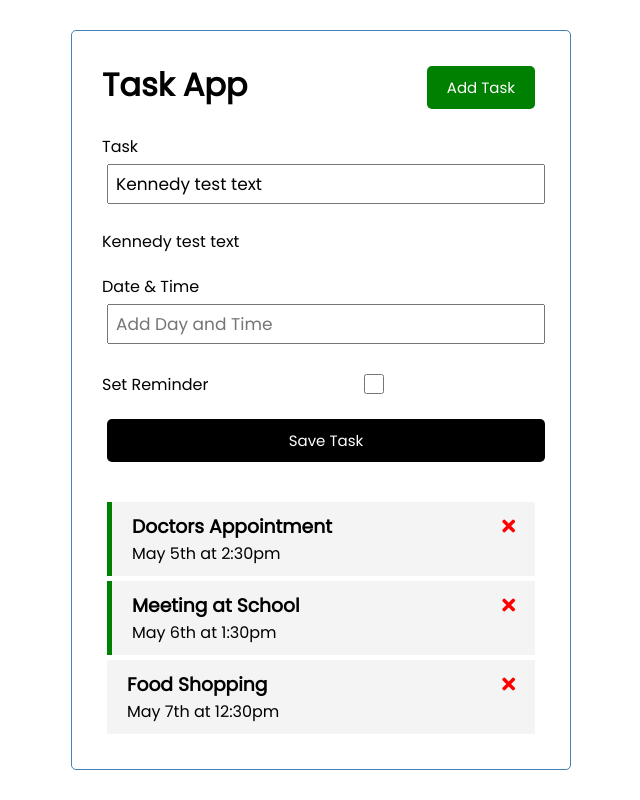
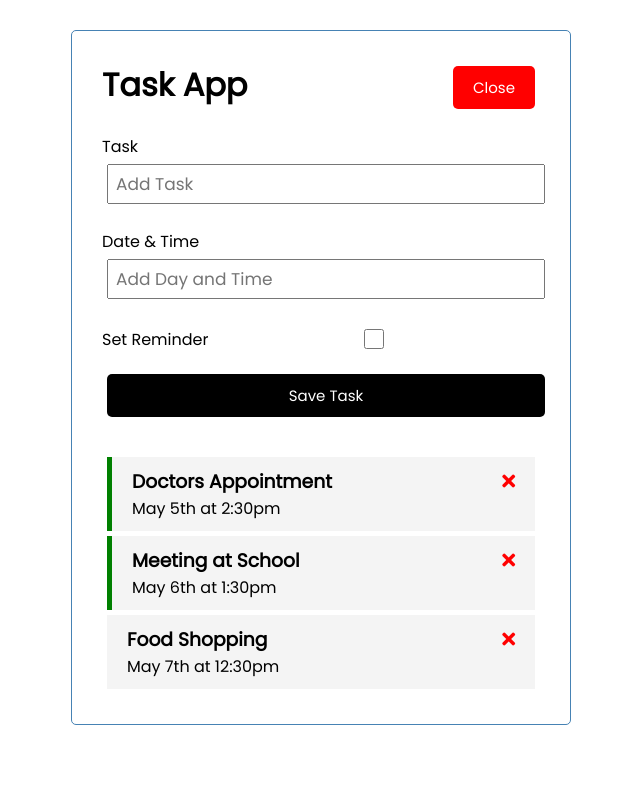
Before and after one commit to muendokennedy/vue-course-1, a Vue app: page / in a window 1280 px wide. Both pictures are taken after a click on the button "Add Task". Shown: the whole page, without its empty margins (319-959 px from the left). Built offline with nearby package versions, Linux system fonts and the light colour scheme.

Commit message:
Implemented the logic of adding a new task and toggling the appearance of the add-task form

```diff
--- a/src/App.vue
+++ b/src/App.vue
@@ -14,7 +14,8 @@ export default {
   },
   data() {
     return {
-      tasks: []
+      tasks: [],
+      ShowAddTask: false
     }
   },
   created() {
@@ -40,6 +41,12 @@ export default {
     ]
   },
   methods: {
+    toggleAddTask(){
+      this.ShowAddTask = !this.ShowAddTask
+    },
+    addTask(task){
+      this.tasks = [...this.tasks, task]
+    },
     deleteTask(id){
       this.tasks = this.tasks.filter((task) => (
         task.id !== id
@@ -57,8 +64,10 @@ export default {
 
 <template>
     <div class="container">
-      <Header title="Task App"/>
-      <AddTask/>
+      <Header title="Task App" v-on:toggle-add-task="toggleAddTask" v-bind:ShowAddTask="ShowAddTask"/>
+      <div v-if="ShowAddTask">
+        <AddTask v-on:add-task="addTask"/>
+      </div>
       <Tasks v-on:delete-task="deleteTask" v-on:toggle-reminder="toggleReminder" v-bind:tasks="tasks"/>
     </div>
 </template>
--- a/src/components/AddTask.vue
+++ b/src/components/AddTask.vue
@@ -4,7 +4,6 @@
     <label>Task</label>
     <input type="text" name="text" v-model="text" placeholder="Add Task">
   </div>
-  {{ text }}
   <div class="form-control">
     <label>Date & Time</label>
     <input type="text" name="day" v-model="day" placeholder="Add Day and Time">
@@ -23,7 +22,7 @@ export default {
   name: 'AddTask',
   data(){
     return {
-      text: 'Kennedy test text',
+      text: '',
       day: '',
       reminder: false
     }
@@ -38,9 +37,17 @@ export default {
       }
 
       const newTask = {
-        id: Math.floor(Math.random() * 10000),
+        id: Math.floor(Math.random() * 100000),
+        text: this.text,
+        day: this.day,
+        reminder: this.reminder
+      }
 
-      }
+      this.$emit('add-task', newTask)
+
+      this.text = ''
+      this.day = ''
+      this.reminder = false
     }
 
   }
--- a/src/components/Button.vue
+++ b/src/components/Button.vue
@@ -11,7 +11,7 @@ export default {
   },
   methods: {
     onClick(){
-      console.log('This button was clicked buddy')
+      this.$emit('btn-click')
     }
   }
 }
--- a/src/components/Header.vue
+++ b/src/components/Header.vue
@@ -1,7 +1,7 @@
 <template>
   <header>
     <h1>{{ title }}</h1>
-    <Button text="Add Task" color="green"/>
+    <Button v-on:btn-click="this.$emit('toggle-add-task')" v-bind:text="ShowAddTask ? 'Close' : 'Add Task'" v-bind:color="ShowAddTask ? 'red' : 'green'"/>
   </header>
 </template>
 
@@ -11,7 +11,8 @@ import Button from './Button.vue'
 export default {
   name: 'Header',
   props: {
-    title: String
+    title: String,
+    ShowAddTask: Boolean
   },
   components: {
     Button
```
